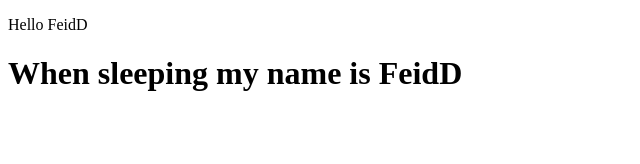
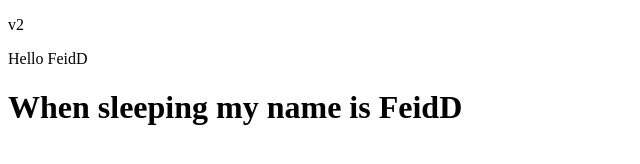
Before and after one commit to zerolinke/zerolinke.github.io, a plain HTML site: page index.html in a window 1280 px wide. Shown: the whole page, without its empty margins (0-640 px from the left). Drawn offline with Linux system fonts and the light colour scheme.

Commit message:
create v2

```diff
--- a/index.html
+++ b/index.html
@@ -5,6 +5,7 @@
     <title>when sleeping my name is FeidD</title>
 </head>
 <body>
+    <P>v2</P>
     <P>Hello FeidD</P>
     <h1>When sleeping my name is FeidD</h1>
 </body>
```
